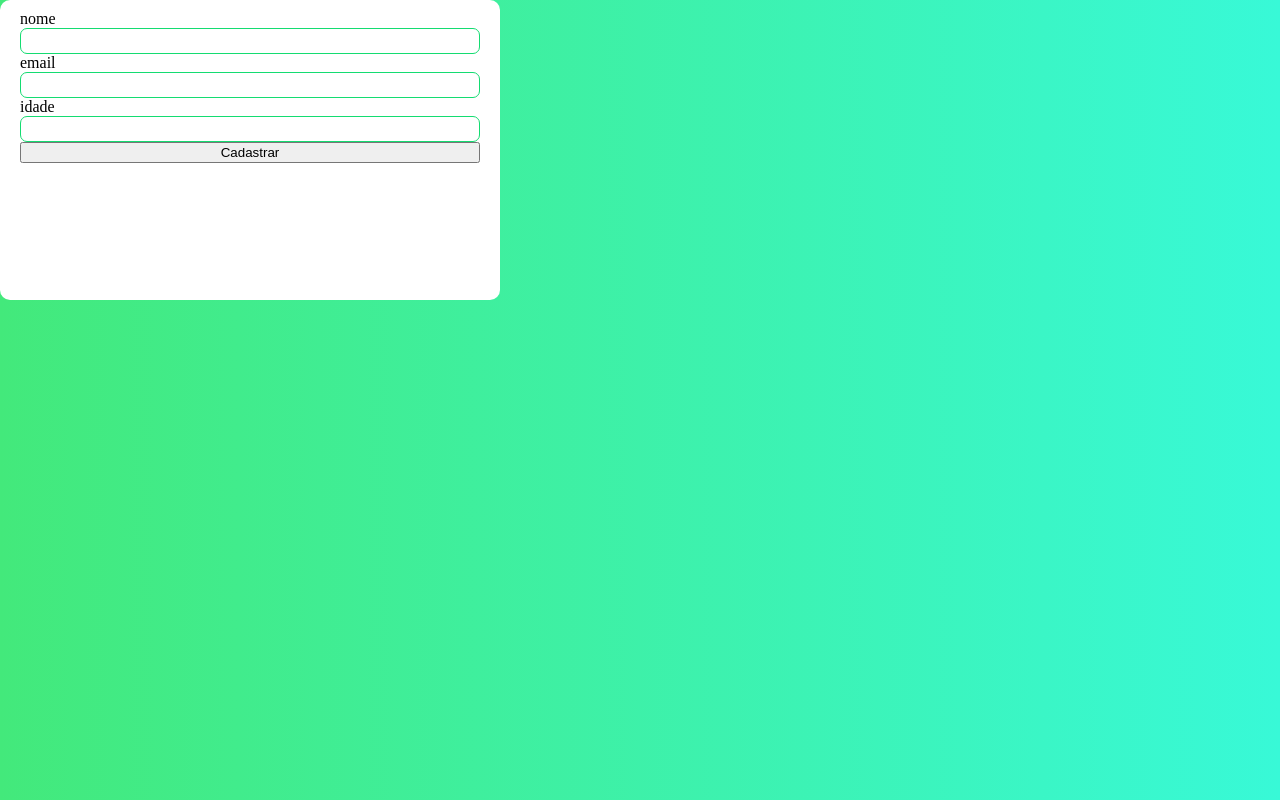
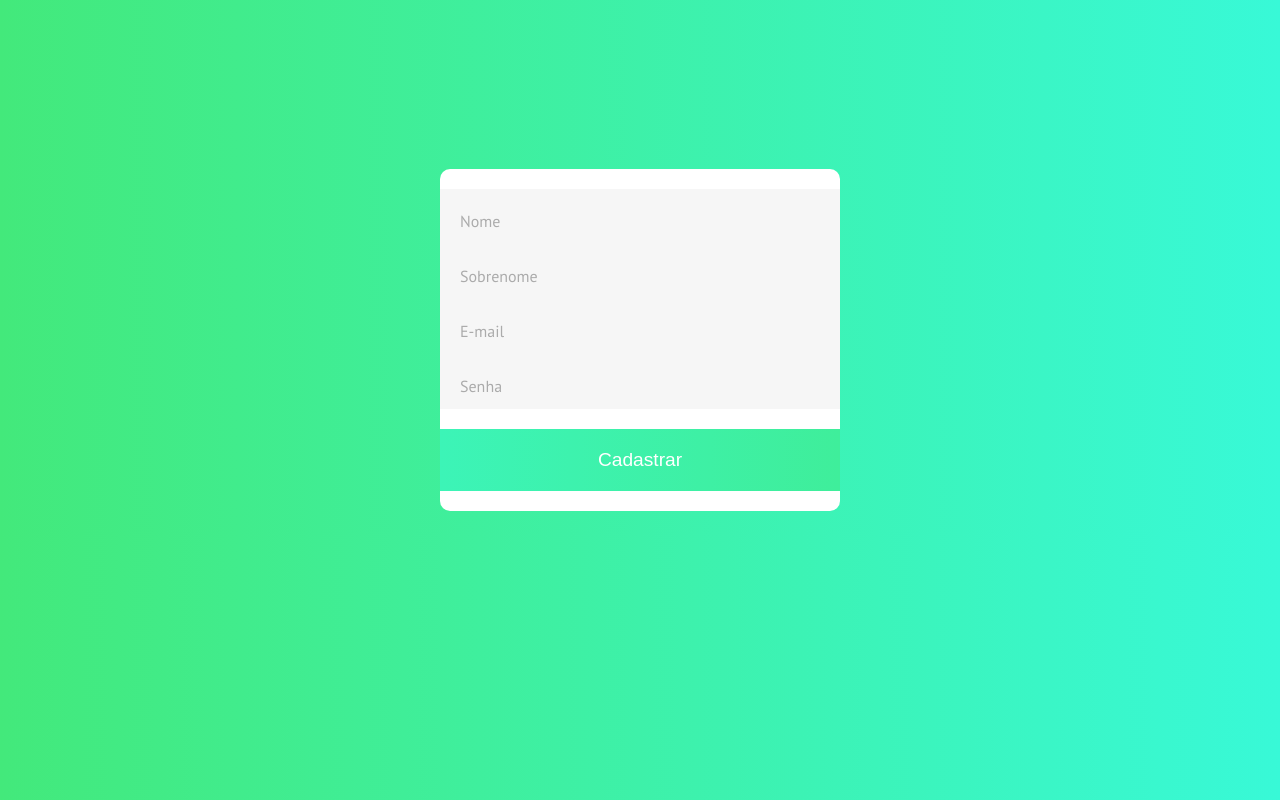
Before and after one commit to samuelbernardi23/cadastro-front, a React (Create React App) app: page / in a window 1280 px wide. Built offline with nearby package versions, Linux system fonts and the light colour scheme; the HTML template or start-up script is replaced by a standard one.

Commit message:
Atualização cadastro

```diff
--- a/package.json
+++ b/package.json
@@ -4,6 +4,7 @@
   "private": true,
   "dependencies": {
     "axios": "^0.19.0",
+    "node-sass": "^4.12.0",
     "react": "^16.10.2",
     "react-dom": "^16.10.2",
     "react-scripts": "3.2.0"
--- a/src/App.css
+++ b/src/App.css
@@ -2,28 +2,51 @@ body{
   margin: 0;
   padding: 0;
 
-  background-image: linear-gradient(to right, #43e97b 0%, #38f9d7 100%);
+  background-image: linear-gradient(to right, #43e97b 0%, #38f9d7 100%) !important;
 }
 
+
 .containerForm{
-  background-color: white;
+
+  /* display: flex; */
+  justify-content: center;
+  align-items: center;
+
+  background-color: rgb(255, 255, 255);
   border-radius: 10px;
 
-  height: 300px;
-  width: 500px;
+  min-height: 300px;
+  width: 400px;
 }
 
 .containerForm form{
-  margin: 0px 20px;
-  padding: 10px 0;
+  padding-top: 20px;
   display: flex;
 
   flex-direction: column;
 }
 
-.containerForm form input{
-  border: 1px solid rgb(20, 220, 113);
+.containerForm form button{
+  margin: 20px 0px;
+  height: 45px;
+  background-color: rgb(96, 255, 144);
 
-  height: 22px;
-  border-radius: 7px;
+  border: none;
+  color: white;
+  font-size: 16px;
+
+  border-bottom: 4px solid rgb(0, 195, 91);
 }
+
+ h3{
+  text-align: center;
+}
+
+.container{
+  align-items: center;
+  display: flex;
+  flex-direction: row;
+  flex-wrap: wrap;
+  justify-content: center;
+  margin-top: 12%;
+}
--- a/src/App.js
+++ b/src/App.js
@@ -1,20 +1,22 @@
 import React, { useState } from 'react';
 import './App.css';
 import api from './services/api';
+import './App.scss';
 
 
 
 function App() {
   const [nome, setNome] = useState('');
+  const [sobreNome, setSobrenome] = useState('');
   const [email, setEmail] = useState('');
-  const [idade, setIdade] = useState('');
+  const [senha, setSenha] = useState('');
 
 
   async function handleSubmit(event) {
     event.preventDefault();
 
     const resposta = await api.post('/cadastrarMembro', {
-      nome, email, idade
+      nome, sobreNome, email, senha
     });
 
     console.log(resposta);
@@ -24,23 +26,39 @@ function App() {
 
   return (
     <div className="App">
-      <header className="App-header">
+      <header className="container">
         <div className="containerForm">
-          <form onSubmit={handleSubmit}>
-            <label>nome</label>
-            <input
-              value={nome}
-              onChange={event => setNome(event.target.value)}
-              type="text"></input>
-            <label htmlFor="">email</label>
-            <input type="text"
-              value={email}
-              onChange={event => setEmail(event.target.value)} />
-            <label htmlFor="">idade</label>
-            <input type="text"
-              value={idade}
-              onChange={event => setIdade(event.target.value)} />
-            <button type="submit">Cadastrar</button>
+          <form action="#0" onSubmit={handleSubmit}>
+            <div>
+              <input type="text" id="first_name"
+              value={nome} onChange={event => setNome(event.target.value)} required placeholder=" " />
+              <label htmlFor="first_name">Nome</label>
+            </div>
+
+            <div>
+              <input type="text" id="last_name"
+              value={sobreNome} onChange={event => setSobrenome(event.target.value)}  required placeholder=" " />
+              <label htmlFor="last_name">Sobrenome</label>
+            </div>
+
+            <div>
+              <input type="email" id="email" name=""
+              value={email} onChange={event => setEmail(event.target.value)}  required placeholder=" " />
+              <label htmlFor="email">E-mail</label>
+              <div className="requirements">
+                Ensira um e-mail válido.
+              </div>
+            </div>
+
+            <div>
+              <input type="password" id="password" name=""
+              value={senha} onChange={event => setSenha(event.target.value)}  required placeholder=" " pattern="(?=.*\d)(?=.*[a-z])(?=.*[A-Z]).{6,}" />
+              <label htmlFor="password">Senha</label>
+              <div className="requirements">
+                Sua senha deve ter pelo menos 6 caracteres e conter pelo menos uma letra maiúscula, uma minúscula e um número.
+              </div>
+            </div>
+            <input type="submit" value="Cadastrar" />
           </form>
         </div>
       </header>
--- /dev/null
+++ b/src/App.scss
@@ -0,0 +1,100 @@
+@import url(https://fonts.googleapis.com/css?family=PT+Sans:400,700);
+
+form {
+  max-width: 450px;
+  margin: 0 auto;
+
+  // positioning context
+  > div {
+    position: relative;
+    background: white;
+    // border-bottom: 3px solid #3FEE9B;
+
+    // Looks like placeholder
+    > label {
+      opacity: 0.3;
+      font-weight: 100;
+      position: absolute;
+      top: 22px;
+      left: 20px;
+    }
+
+    > input[type="text"],
+    > input[type="email"],
+    > input[type="password"] {
+      width: 100%;
+      border: 0;
+      padding: 20px 20px 20px 50px;
+      background: rgb(246, 246, 246);
+      &:focus {
+
+        // removing default focus style
+        outline: 0;
+        // adding new one
+        background: white;
+
+        & + label {
+          opacity: 0;
+        }
+      }
+
+      &:valid {
+        background: url(https://s3-us-west-2.amazonaws.com/s.cdpn.io/3/check.svg);
+        background-size: 20px;
+        background-repeat: no-repeat;
+        background-position: 20px 19px;
+        & + label {
+          opacity: 0;
+         margin-left: 20px;
+        }
+      }
+
+      &:invalid:not(:focus):not(:placeholder-shown) {
+        background: pink;
+        & + label {
+          opacity: 0;
+        }
+      }
+
+      &:invalid:focus:not(:placeholder-shown) {
+        & ~ .requirements {
+          max-height: 200px;
+          padding: 0 30px 20px 50px;
+        }
+      }
+
+    }
+
+    .requirements {
+      padding: 0 30px 0 50px;
+      color: #999;
+      max-height: 0;
+      transition: 0.28s;
+      overflow: hidden;
+      color: rgb(255, 52, 86);
+      font-style: italic;
+    }
+
+  }
+
+  input[type="submit"] {
+    display: block;
+    width: 100%;
+    margin: 20px 0;
+    background-image: linear-gradient(to right, #3CF4B7 0%, #3FEE9B 100%) !important;
+
+    color: white;
+    border: 0;
+    padding: 20px;
+    font-size: 1.2rem;
+  }
+
+}
+
+body {
+  font-family: 'PT Sans', sans-serif;
+  padding: 20px;
+}
+* {
+  box-sizing: border-box;
+}
```
Also changed, not shown: 1 other file (tests, documents, lock files or other folders).
